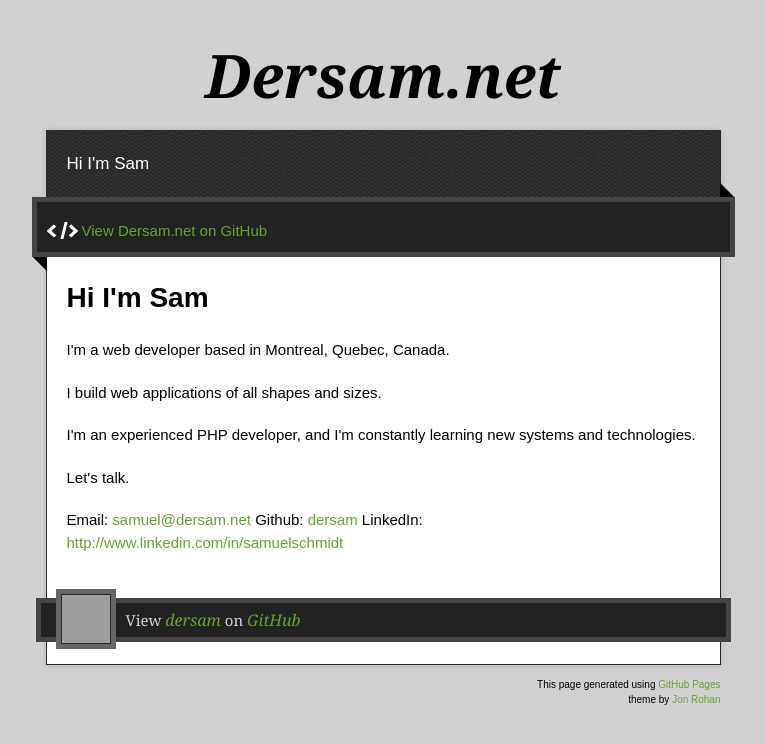
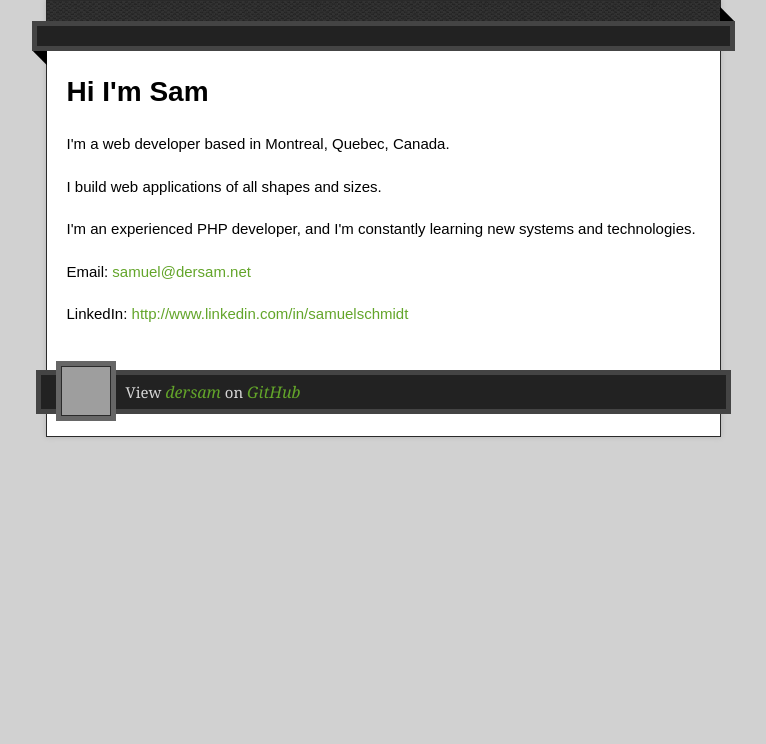
Before and after one commit to dersam/dersam.github.com, a plain HTML site: page index.html in a window 1280 px wide. Shown: the whole page, without its empty margins (257-1023 px from the left). Drawn offline with nearby package versions, Linux system fonts and the light colour scheme; grey boxes are pictures that could not be loaded.

Commit message:
tweaked page

```diff
--- a/index.html
+++ b/index.html
@@ -21,15 +21,13 @@
 <body>
 
   <div class="wrapper">
-    <header>
-      <h1 class="title">Dersam.net</h1>
-    </header>
+
     <div id="container">
-      <p class="tagline">Hi I'm Sam</p>
+
       <div id="main" role="main">
         <div class="download-bar">
         <div class="inner">
-          <a href="https://github.com/dersam" class="code">View Dersam.net on GitHub</a>
+
         </div>
         <span class="blc"></span><span class="trc"></span>
         </div>
@@ -42,11 +40,9 @@
 
 <p>I'm an experienced PHP developer, and I'm constantly learning new systems and technologies.</p>
 
-<p>Let's talk.</p>
+<p>Email: <a href="mailto:samuel@dersam.net">samuel@dersam.net</a></p>
 
-<p>Email: <a href="mailto:samuel@dersam.net">samuel@dersam.net</a>
-Github: <a href="https://github.com/dersam">dersam</a>
-LinkedIn: <a href="http://www.linkedin.com/in/samuelschmidt">http://www.linkedin.com/in/samuelschmidt</a></p>
+<p>LinkedIn: <a href="http://www.linkedin.com/in/samuelschmidt">http://www.linkedin.com/in/samuelschmidt</a></p>
         </article>
       </div>
     </div>
@@ -57,12 +53,10 @@
 
       </div>
       <div class="creds">
-        <small>This page generated using <a href="https://pages.github.com/">GitHub Pages</a><br/>theme by <a href="http://twitter.com/jonrohan/">Jon Rohan</a></small>
-      </div>
+         </div>
     </footer>
   </div>
   <div class="current-section">
-    <a href="#top">Scroll to top</a>
     <a href="https://github.com/dersam/dersam.github.com/tarball/master" class="tar">tar</a><a href="https://github.com/dersam/dersam.github.com/zipball/master" class="zip">zip</a><a href="" class="code">source code</a>
     <p class="name"></p>
   </div>
```
